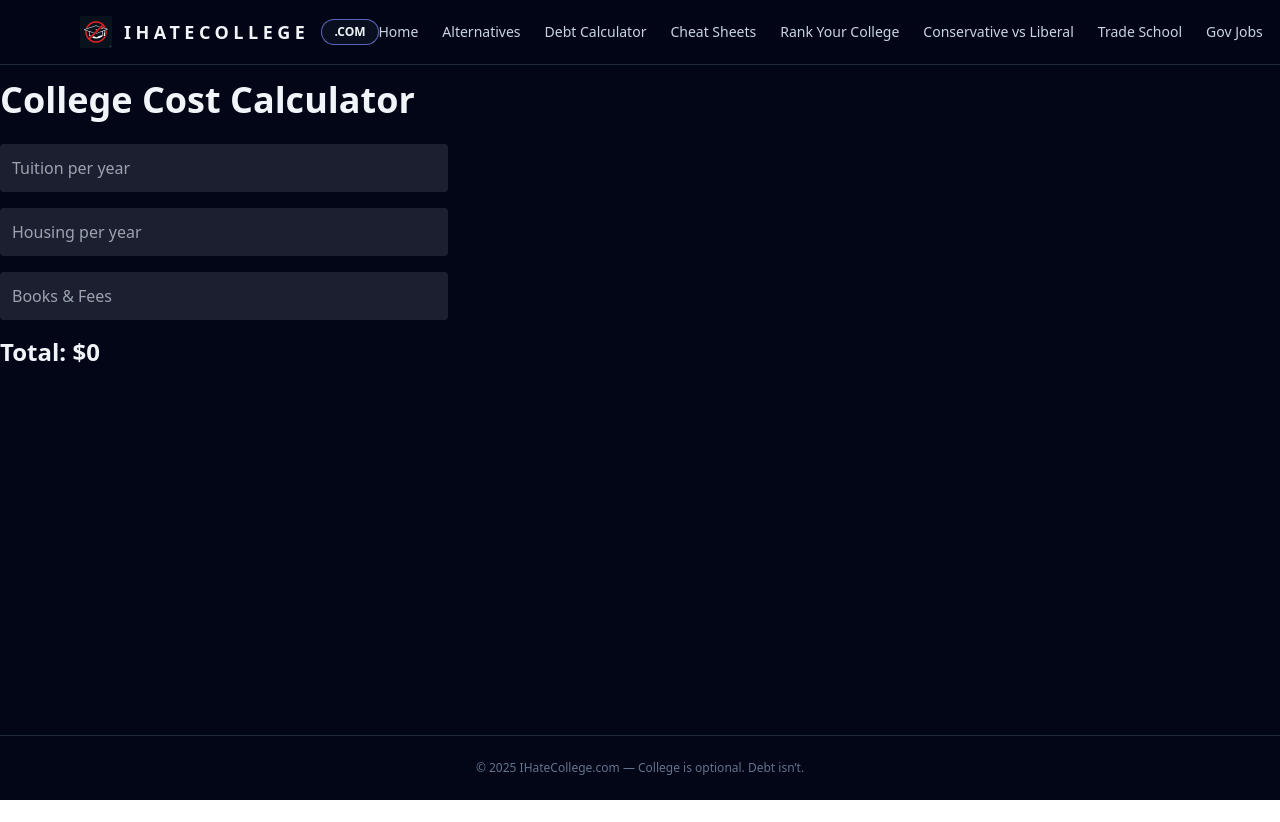
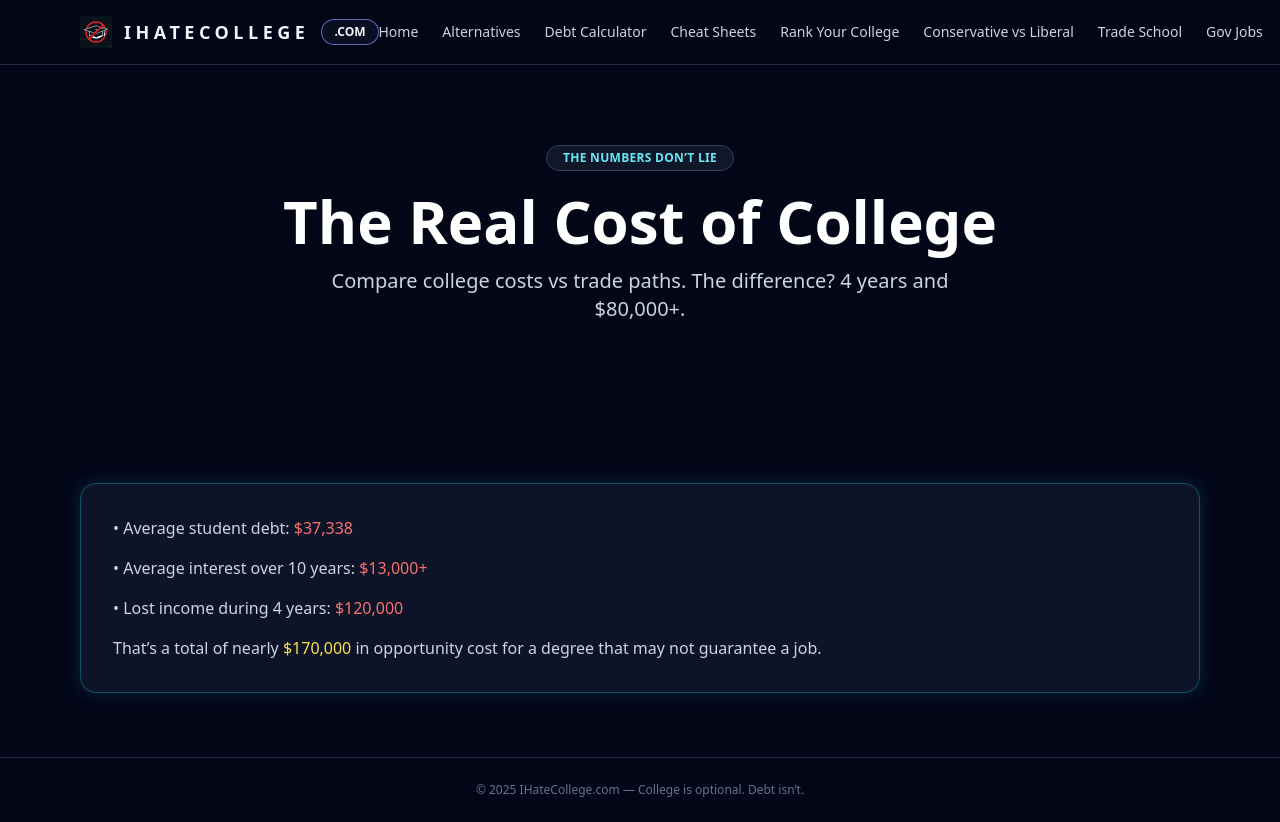
Before and after one commit to placebetsai/Ihatecollege, a Next.js app: page /cost in a window 1280 px wide. Before the commit the page ends 800 px from the top, so only its background shows below. Built offline with nearby package versions, Linux system fonts and the light colour scheme.

Commit message:
Update cost.js

```diff
--- a/pages/cost.js
+++ b/pages/cost.js
@@ -1,41 +1,35 @@
+// pages/cost.js
 import Layout from "../components/Layout";
-import { useState } from "react";
+import SEO from "../components/SEO";
 
-export default function Cost() {
-  const [tuition, setTuition] = useState("");
-  const [housing, setHousing] = useState("");
-  const [books, setBooks] = useState("");
+export default function CostPage() {
+  return (
+    <Layout>
+      <SEO
+        title="The Real Cost of College | IHateCollege.com"
+        description="Breakdown of tuition, housing, and debt compared to certs and trade schools."
+      />
 
-  const total = Number(tuition) + Number(housing) + Number(books);
+      <section className="page-section text-center">
+        <p className="hero-eyebrow">THE NUMBERS DON’T LIE</p>
+        <h1 className="hero-title">The Real Cost of College</h1>
+        <p className="hero-subtitle max-w-2xl mx-auto">
+          Compare college costs vs trade paths.
+          The difference? 4 years and $80,000+.
+        </p>
+      </section>
 
-  return (
-    <Layout title="Cost Calculator">
-      <h1 className="text-4xl font-bold mb-6">College Cost Calculator</h1>
-
-      <div className="space-y-4 max-w-md">
-
-        <input
-          className="w-full p-3 bg-white/10 rounded"
-          placeholder="Tuition per year"
-          onChange={(e) => setTuition(e.target.value)}
-        />
-
-        <input
-          className="w-full p-3 bg-white/10 rounded"
-          placeholder="Housing per year"
-          onChange={(e) => setHousing(e.target.value)}
-        />
-
-        <input
-          className="w-full p-3 bg-white/10 rounded"
-          placeholder="Books & Fees"
-          onChange={(e) => setBooks(e.target.value)}
-        />
-
-        <div className="text-2xl font-bold mt-4">
-          Total: ${isNaN(total) ? 0 : total.toLocaleString()}
+      <section className="page-section">
+        <div className="glow-card p-6 text-slate-300 space-y-4">
+          <p>• Average student debt: <span className="text-red-400">$37,338</span></p>
+          <p>• Average interest over 10 years: <span className="text-red-400">$13,000+</span></p>
+          <p>• Lost income during 4 years: <span className="text-red-400">$120,000</span></p>
+          <p>
+            That’s a total of nearly <span className="text-yellow-300">$170,000</span> in opportunity cost
+            for a degree that may not guarantee a job.
+          </p>
         </div>
-      </div>
+      </section>
     </Layout>
   );
-}
+          }
```
